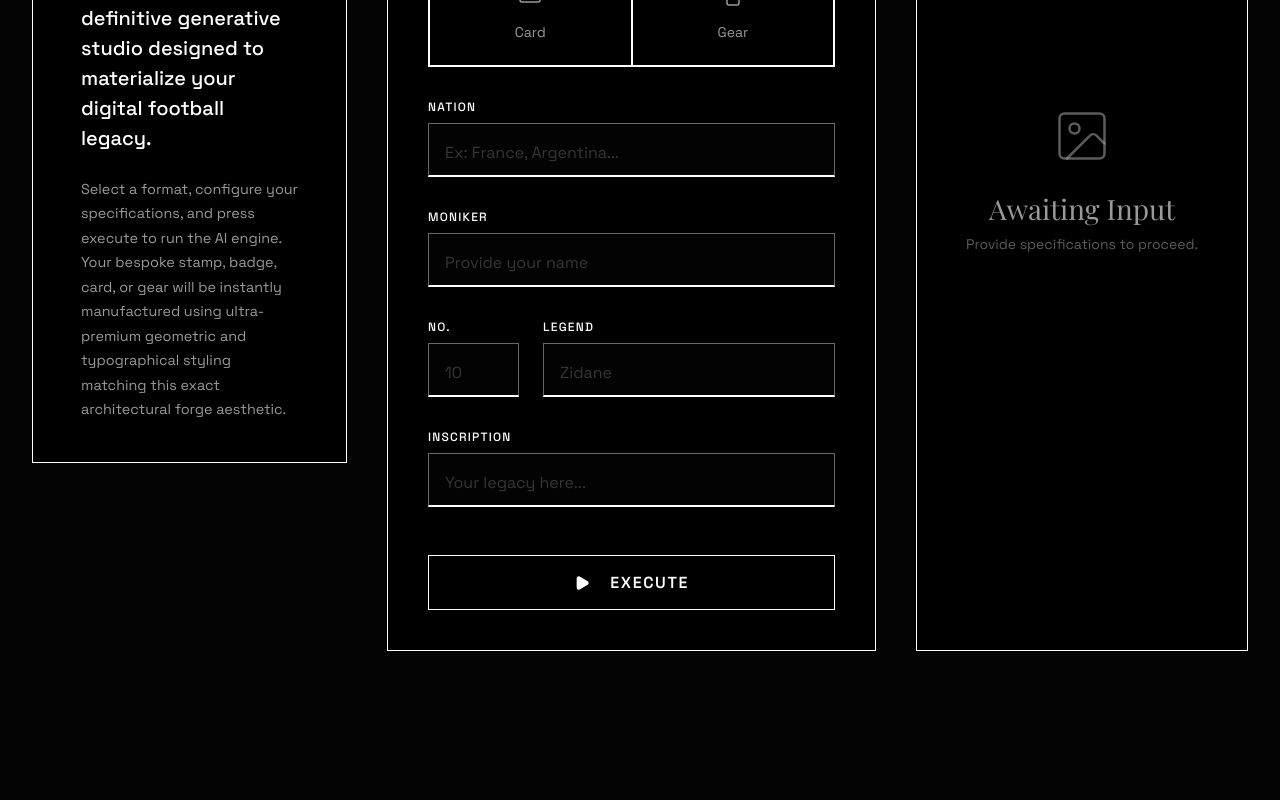
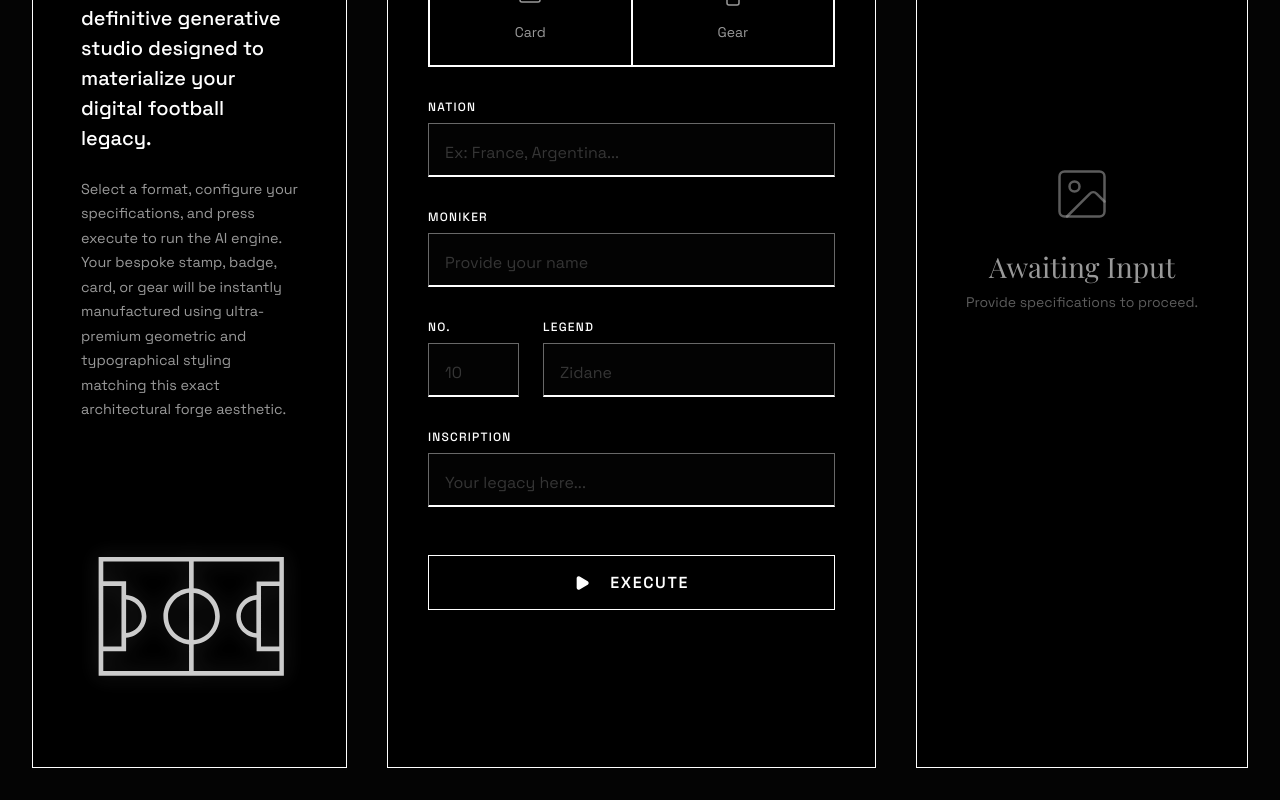
Before and after one commit to vamsibatchu1/fifa26, a React (Vite) app: page / in a window 1280 px wide. Shown: the part 357-1157 px from the top of the page. Before the commit the page ends 1040 px from the top, so only its background shows below. Built offline with nearby package versions, Linux system fonts and the light colour scheme.

Commit message:
UI: Add soccer field SVG outline inside first column text box

```diff
--- a/src/App.jsx
+++ b/src/App.jsx
@@ -1,6 +1,7 @@
 import React, { useState } from 'react';
 import { Award, Stamp, IdCard, Shirt, Settings, Play, Image as ImageIcon } from 'lucide-react';
 import './index.css';
+import soccerSvg from './assets/soccer.svg';
 
 const itemTypes = [
   { id: 'badge', label: 'Badge', icon: Award },
@@ -92,6 +93,10 @@ function App() {
             <p style={{ fontFamily: 'var(--font-sans)', fontSize: '0.9rem', color: 'var(--text-secondary)', lineHeight: 1.7 }}>
               Select a format, configure your specifications, and press execute to run the AI engine. Your bespoke stamp, badge, card, or gear will be instantly manufactured using ultra-premium geometric and typographical styling matching this exact architectural forge aesthetic.
             </p>
+          </div>
+
+          <div style={{ marginTop: 'auto', paddingTop: '3rem', display: 'flex', justifyContent: 'center', opacity: 0.8 }}>
+            <img src={soccerSvg} alt="Football Field Schematic" style={{ width: '100%', maxWidth: '300px', filter: 'drop-shadow(0 0 10px rgba(255, 255, 255, 0.2))' }} />
           </div>
         </section>
 
```
